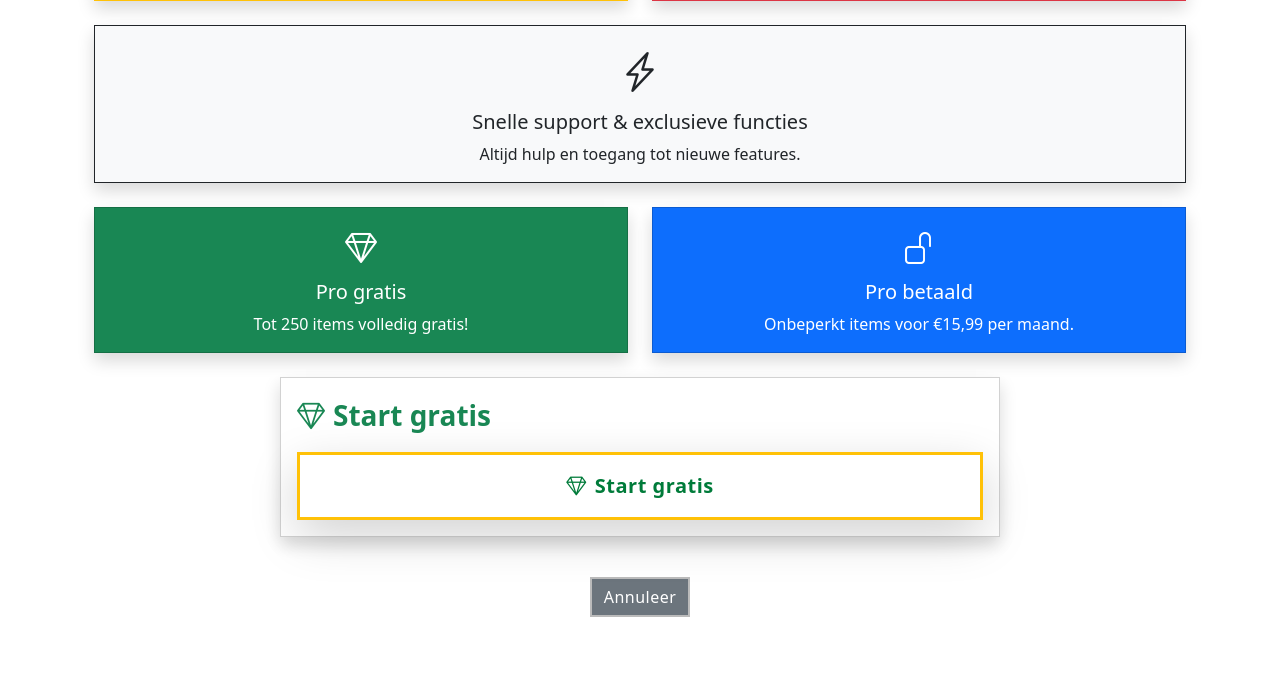
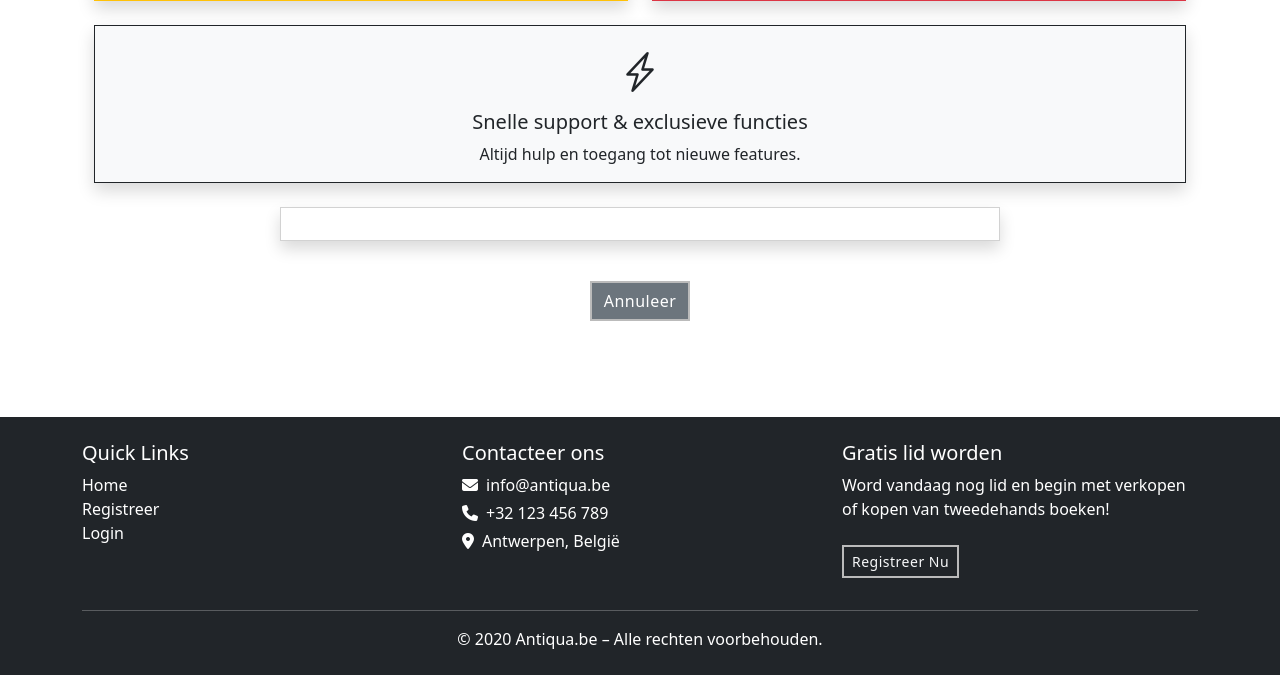
Before and after one commit to thomasvangompel/antiqua, a Python web app: template app/templates/upgrade_account.html in a window 1280 px wide. Shown: the part 557-1232 px from the top of the page. Run offline with Jinja, Linux system fonts and the light colour scheme; the template is opened without the code that fills it: most values are stand-ins (such as "Sample title", 1, 10 or a date in 2020); some libraries are stand-ins or nearby versions.

Commit message:
upgrade pro account verbeterd

```diff
--- a/app/templates/upgrade_account.html
+++ b/app/templates/upgrade_account.html
@@ -59,37 +59,15 @@
         </div>
       </div>
     </div>
-    <div class="row justify-content-center g-4 mb-4">
-      <div class="col-md-6">
-        <div class="card shadow h-100 bg-success text-white" style="height: 180px; border-radius: 0;">
-          <div class="card-body d-flex flex-column justify-content-center align-items-center">
-            <span class="fs-2 mb-2"><i class="bi bi-gem"></i></span>
-            <h5 class="card-title">Pro gratis</h5>
-            <p class="card-text">Tot 250 items volledig gratis!</p>
-          </div>
-        </div>
-      </div>
-      <div class="col-md-6">
-        <div class="card shadow h-100 bg-primary text-white" style="height: 180px; border-radius: 0;">
-          <div class="card-body d-flex flex-column justify-content-center align-items-center">
-            <span class="fs-2 mb-2"><i class="bi bi-unlock"></i></span>
-            <h5 class="card-title">Pro betaald</h5>
-            <p class="card-text">Onbeperkt items voor €15,99 per maand.</p>
-          </div>
-        </div>
-      </div>
-    </div>
+  <!-- Pro gratis en Pro betaald kaarten verwijderd voor één duidelijke upgrade-knop -->
     <div class="row justify-content-center mb-4">
       <div class="col-lg-8 col-md-10">
         <div class="card shadow h-100" style="border-radius: 0;">
           <div class="card-body">
             <form method="POST" action="{{ url_for('main.upgrade_account') }}">
               <fieldset>
-                <legend class="fs-3 mb-3 text-success fw-bold d-flex align-items-center">
-                  <i class="bi bi-gem me-2"></i>
-                  Start gratis
-                </legend>
-                {% for field in form if field.type != 'CSRFToken' %}
+                {{ form.hidden_tag() }}
+                {% for field in form if field.name != 'csrf_token' and field.type != 'HiddenField' %}
                   {% if field.name == 'show_on_map' %}
                     <div class="form-check mb-3 text-start">
                       {{ field(class="form-check-input") }}
@@ -105,9 +83,6 @@
                     </div>
                   {% endif %}
                 {% endfor %}
-                <button type="submit" class="btn btn-success w-100 py-3 fs-5 fw-bold d-flex justify-content-center align-items-center border border-3 border-warning shadow-lg">
-                  <i class="bi bi-gem me-2"></i> Start gratis
-                </button>
               </fieldset>
             </form>
           </div>
```
Also changed, not shown: app/templates/upgrade_pro.html (deleted, +0 -30 lines).
